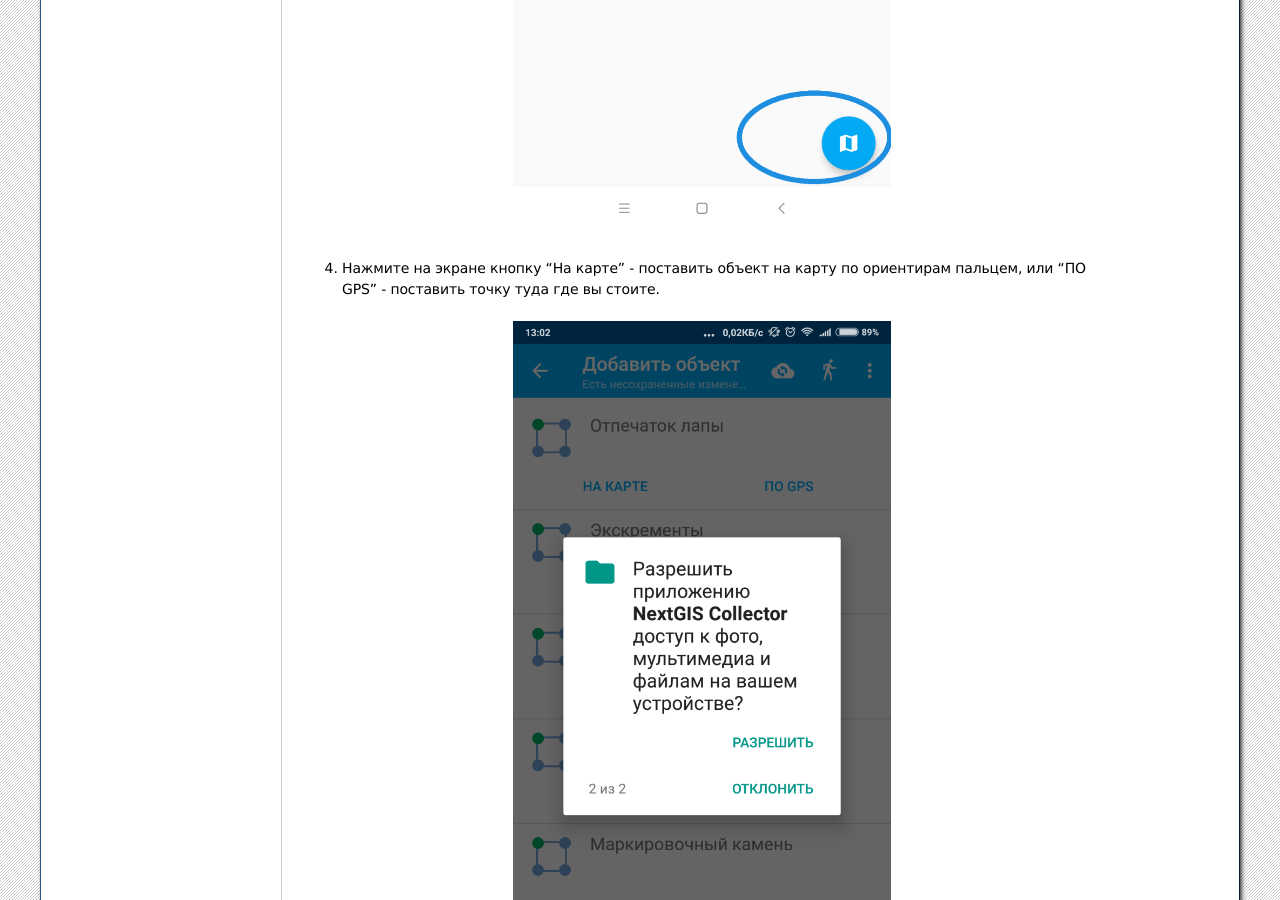
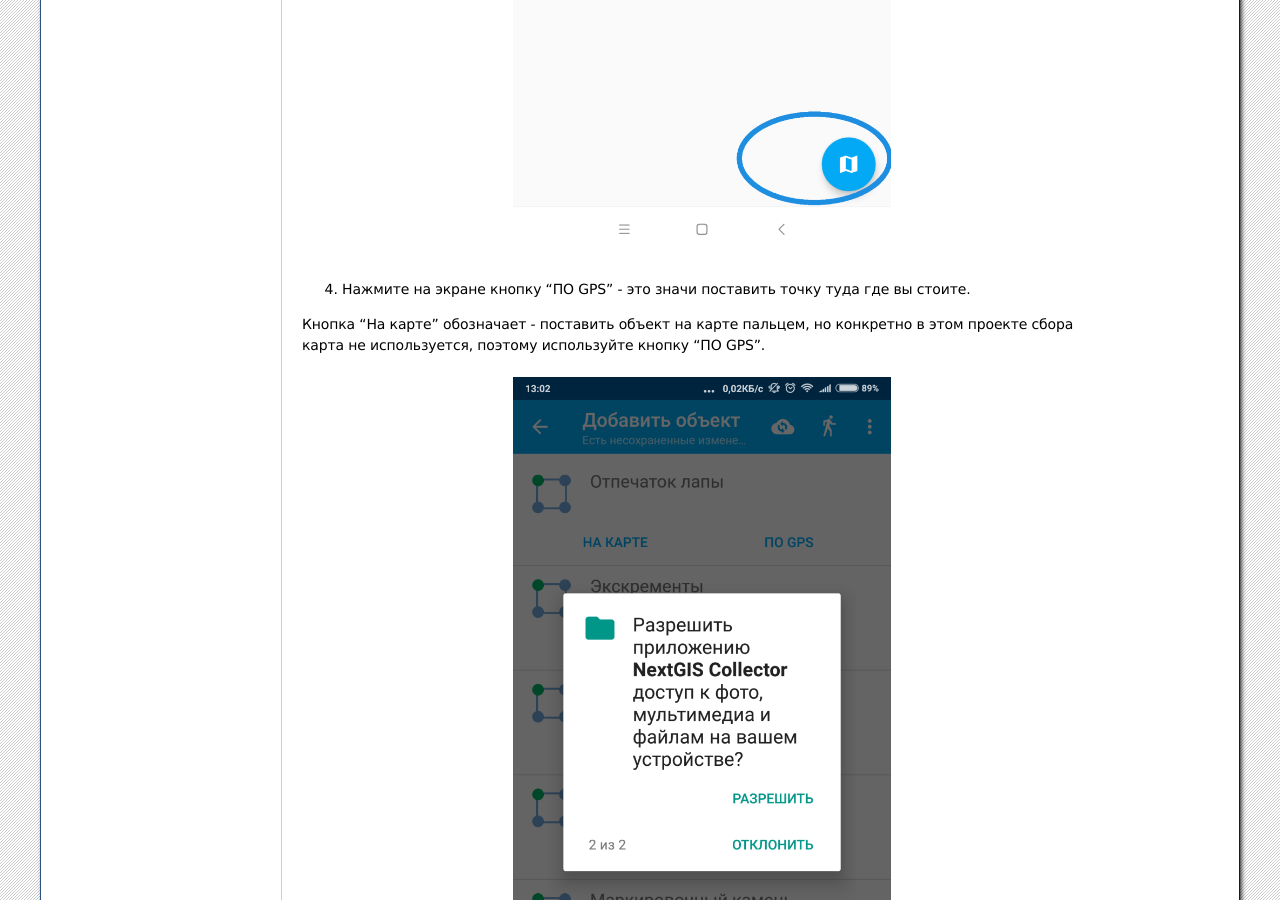
Before and after one commit to nextgis/docs_howto, a Sphinx documentation site: the page built from source/bars_user.rst, in a window 1280 px wide and 900 px high, scrolled down 6221 px. Built offline with Sphinx 7.4.7, drawn with Linux system fonts in a browser that asks for light colours; formulas are drawn with MathJax 3; pages that are not in the unit, such as notebooks, are missing from menus; some of the changed text lies outside the part shown.

Commit message:
Update bars_user.rst

```diff
--- a/source/bars_user.rst
+++ b/source/bars_user.rst
@@ -81,7 +81,9 @@
    :align: center
    :width: 10cm
 
-4. Нажмите на экране кнопку “На карте” - поставить объект на карту по ориентирам пальцем, или “ПО GPS” - поставить точку туда где вы стоите.
+4. Нажмите на экране кнопку “ПО GPS” - это значи поставить точку туда где вы стоите.
+
+Кнопка “На карте” обозначает - поставить объект на карте пальцем, но конкретно в этом проекте сбора карта не используется, поэтому используйте кнопку "ПО GPS".
 
 
  .. figure:: _static/ng_collector_run_screen6permission.png
```
Also changed, not shown: other parts of source/bars_user.rst (+2 -2 lines).
